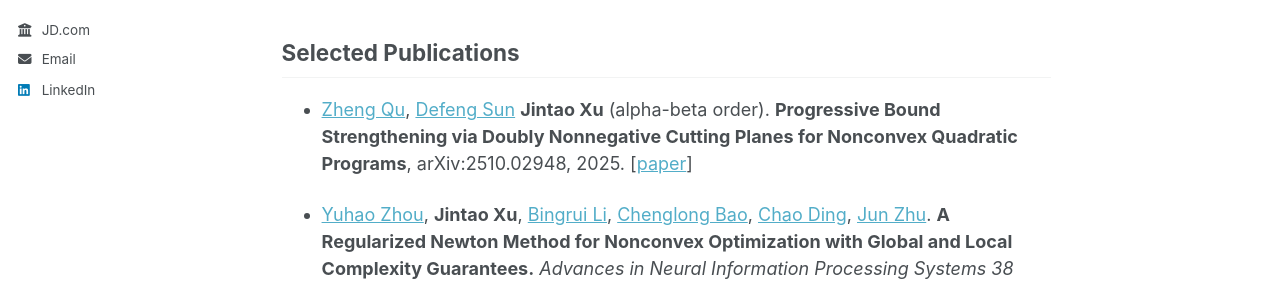
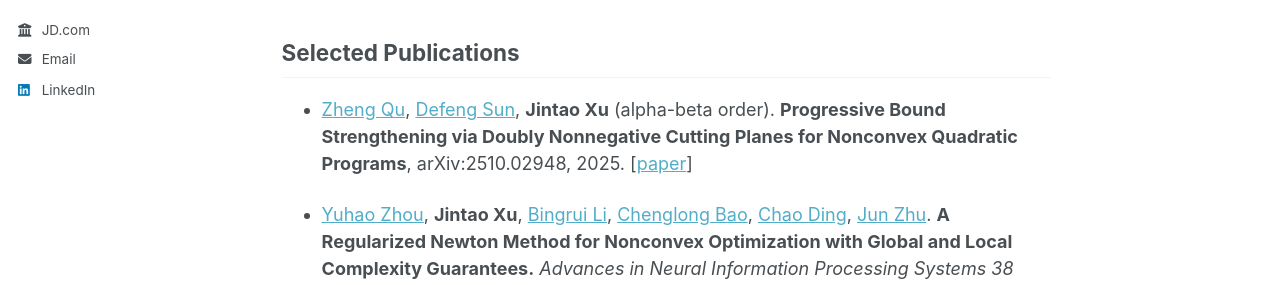
Before and after one commit to JintaoXuMath/JintaoXuMath.github.io, a Jekyll site: the page built from _pages/about.md, in a window 1280 px wide and 900 px high, scrolled down 2018 px. Shown: the part 161-446 px from the top of the window. Built offline with Jekyll 4.4.1, drawn with Linux system fonts in a browser that asks for light colours.

Commit message:
Update publication details in about.md

```diff
--- a/_pages/about.md
+++ b/_pages/about.md
@@ -55,7 +55,7 @@ My research broadly lies in **AI for decision making**, with particular interest
 
 ## Selected Publications
 
-- [Zheng Qu](https://zhengqu-x.github.io/), [Defeng Sun](https://www.polyu.edu.hk/ama/profile/dfsun/) **Jintao Xu** (alpha-beta order). **Progressive Bound Strengthening via Doubly Nonnegative Cutting Planes for Nonconvex Quadratic Programs**, arXiv:2510.02948, 2025. [[paper](https://arxiv.org/abs/2510.02948)]
+- [Zheng Qu](https://zhengqu-x.github.io/), [Defeng Sun](https://www.polyu.edu.hk/ama/profile/dfsun/), **Jintao Xu** (alpha-beta order). **Progressive Bound Strengthening via Doubly Nonnegative Cutting Planes for Nonconvex Quadratic Programs**, arXiv:2510.02948, 2025. [[paper](https://arxiv.org/abs/2510.02948)]
 
 - [Yuhao Zhou](https://yuhaoz.com/), **Jintao Xu**, [Bingrui Li](https://bingrui-li.github.io/), [Chenglong Bao](https://matbc.github.io/), [Chao Ding](https://www.dingchao.info/), [Jun Zhu](https://ml.cs.tsinghua.edu.cn/~jun/index.shtml). **A Regularized Newton Method for Nonconvex Optimization with Global and Local Complexity Guarantees.** *Advances in Neural Information Processing Systems 38 (NeurIPS 2025)*. [[paper](https://proceedings.neurips.cc/paper_files/paper/2025/hash/6a39cf3b666f8bdb2223f253981f3869-Abstract-Conference.html)]
 
```
